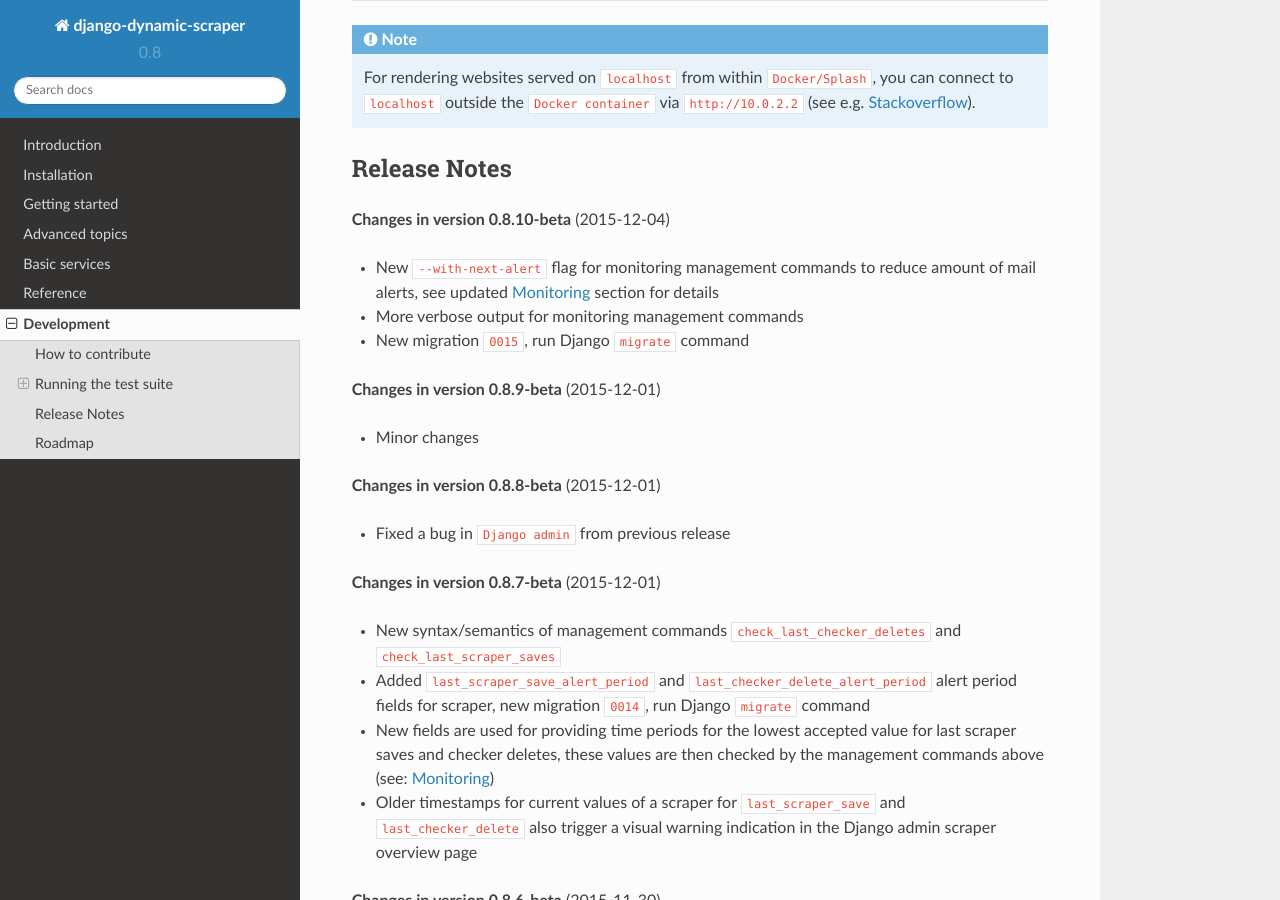
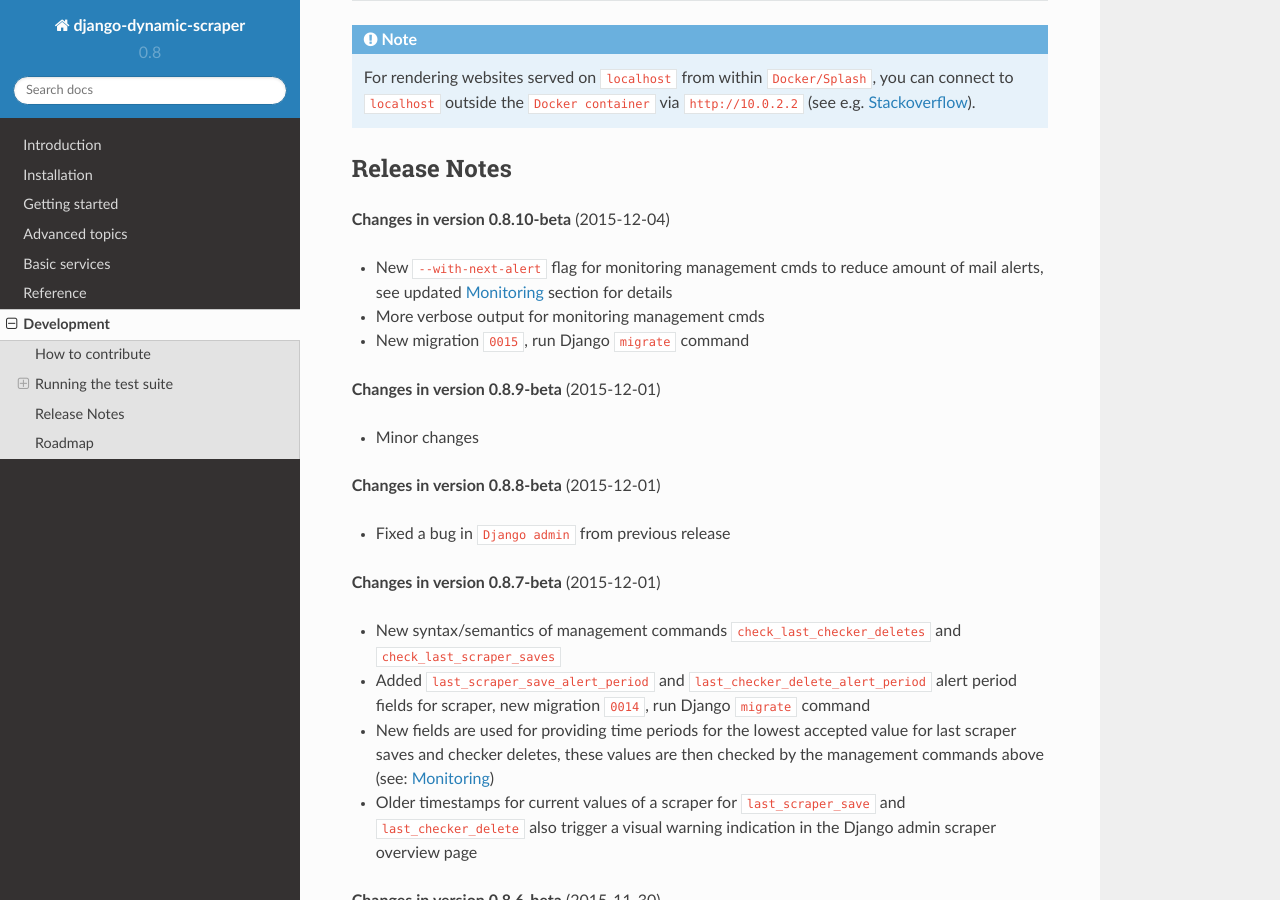
Before and after one commit to dev02019/django-dynamic-scraper, a Sphinx documentation site: the page built from docs/development.rst, in a window 1280 px wide and 900 px high, scrolled down 2196 px. Built offline with Sphinx 7.4.7 and the Read the Docs theme 2.0.0, drawn with Linux system fonts in a browser that asks for light colours.

Commit message:
Release commit for v.0.8.10

```diff
--- a/docs/development.rst
+++ b/docs/development.rst
@@ -96,9 +96,9 @@ Release Notes
 =============
 **Changes in version 0.8.10-beta** (2015-12-04)
 
-* New ``--with-next-alert`` flag for monitoring management commands to reduce amount of mail alerts,
+* New ``--with-next-alert`` flag for monitoring management cmds to reduce amount of mail alerts,
   see updated :ref:`monitoring` section for details
-* More verbose output for monitoring management commands
+* More verbose output for monitoring management cmds
 * New migration ``0015``, run Django ``migrate`` command
 
 **Changes in version 0.8.9-beta** (2015-12-01)
```
